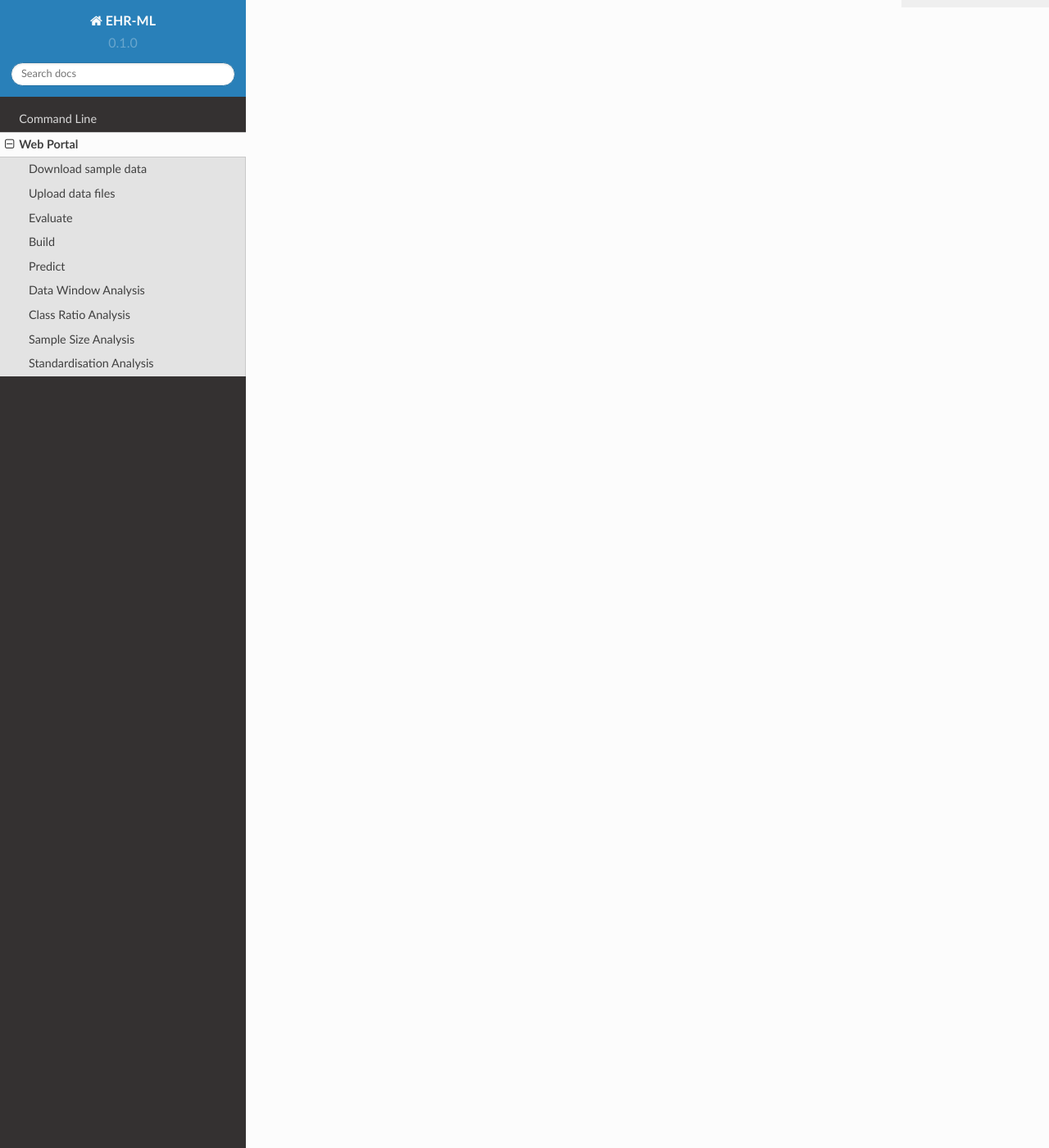
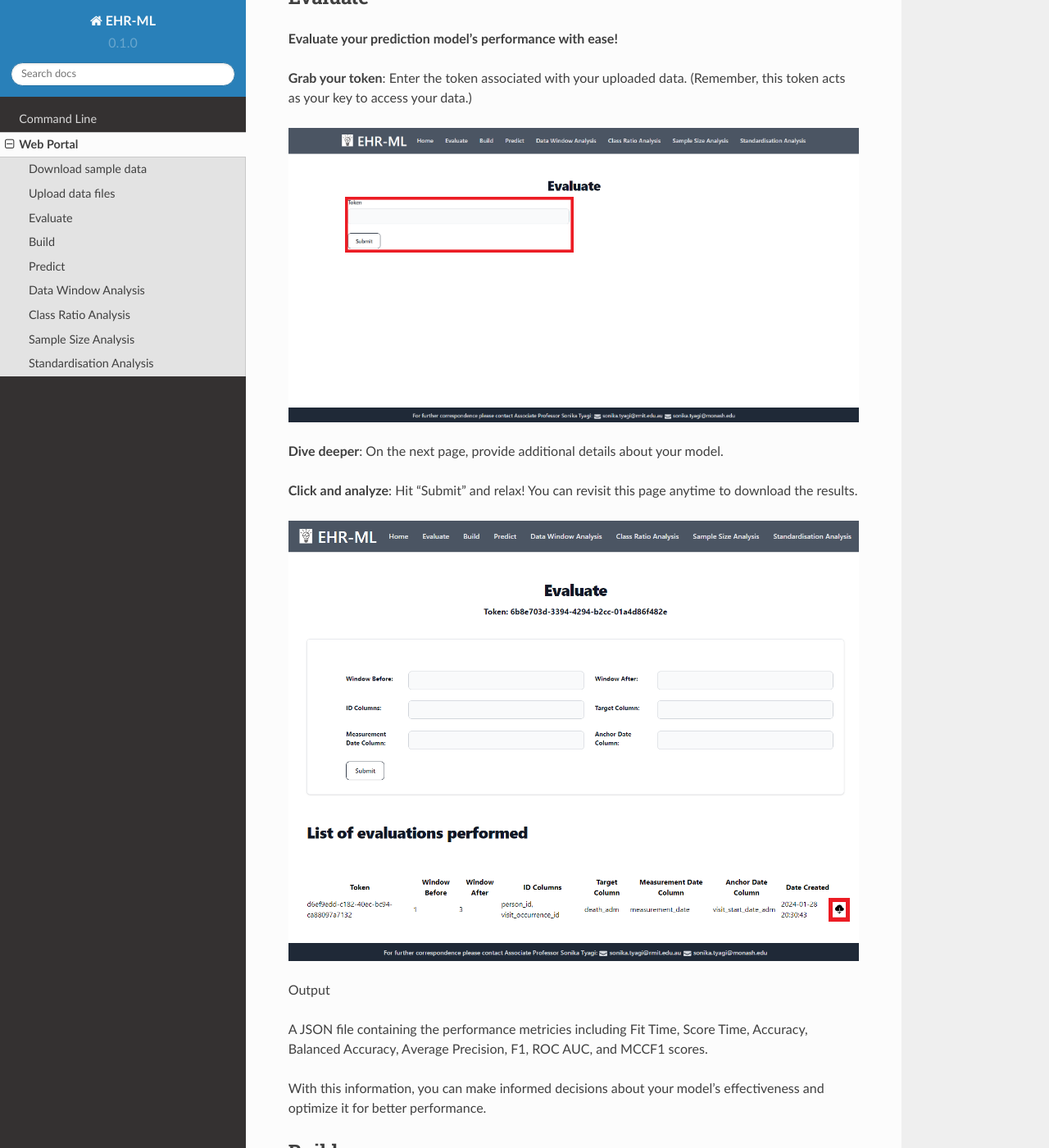
Before and after one commit to ryashpal/EHR-ML-Tutorials, a Sphinx documentation site: the page built from docs/source/web_portal.rst, in a window 1280 px wide and 1400 px high, scrolled down 2398 px. Shown: the whole window at 82% size. Built offline with Sphinx 7.4.7 and the Read the Docs theme 2.0.0, drawn with Linux system fonts in a browser that asks for light colours; some of the changed text lies outside the part shown.

Commit message:
Update web_portal.rst

```diff
--- a/docs/source/web_portal.rst
+++ b/docs/source/web_portal.rst
@@ -25,12 +25,35 @@ Upload data files
 
 **Let's upload your data!**
 
-Make sure your files match the format (sample file provided). Click "Start" on the homepage, then "Upload" on the "Data Management" page.
+Make sure your files match the format (sample file provided). Click "Start" on the `Homepage`, then "Upload" on the "Data Management" page.
 
 .. image:: images/ehr_ml_web/data_management_upload.png
 
+Every successful upload generates a unique token, which acts as an identifier for your data in subsequent analyses. Please keep this token safe and readily available.
+
+.. image:: images/ehr_ml_web/data_management_upload_token.png
+
 Evaluate
 --------
+
+**Evaluate your prediction model's performance with ease!**
+
+**Grab your token**: Enter the token associated with your uploaded data. (Remember, this token acts as your key to access your data.)
+
+.. image:: images/ehr_ml_web/evaluate_token_page.PNG
+
+**Dive deeper**: On the next page, provide additional details about your model.
+
+**Click and analyze**: Hit "Submit" and relax! You can revisit this page anytime to download the results.
+
+.. image:: images/ehr_ml_web/evaluate_main_page.PNG
+
+
+Output
+
+A JSON file containing the performance metricies including Fit Time, Score Time, Accuracy, Balanced Accuracy, Average Precision, F1, ROC AUC, and MCCF1 scores.
+
+With this information, you can make informed decisions about your model's effectiveness and optimize it for better performance.
 
 Build
 -----
```
